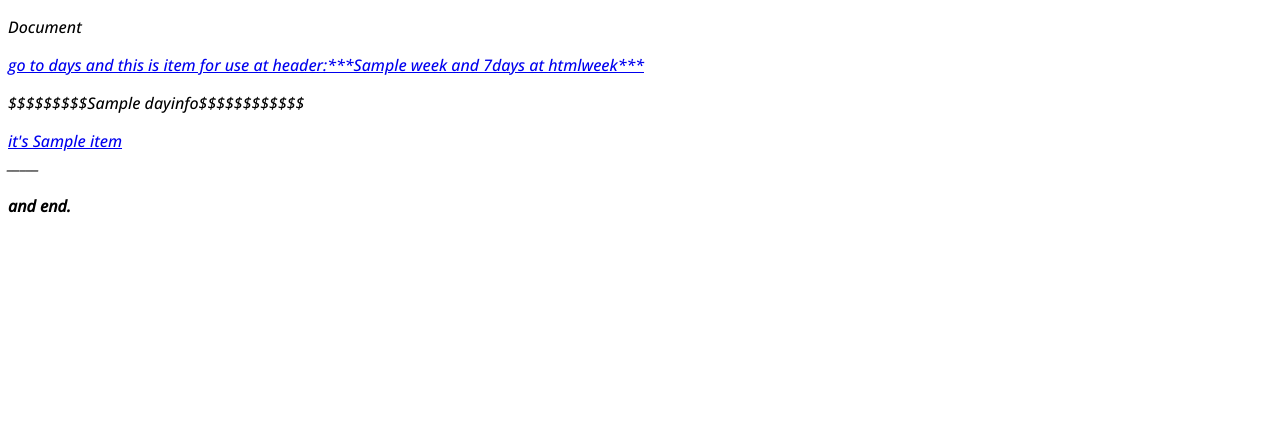
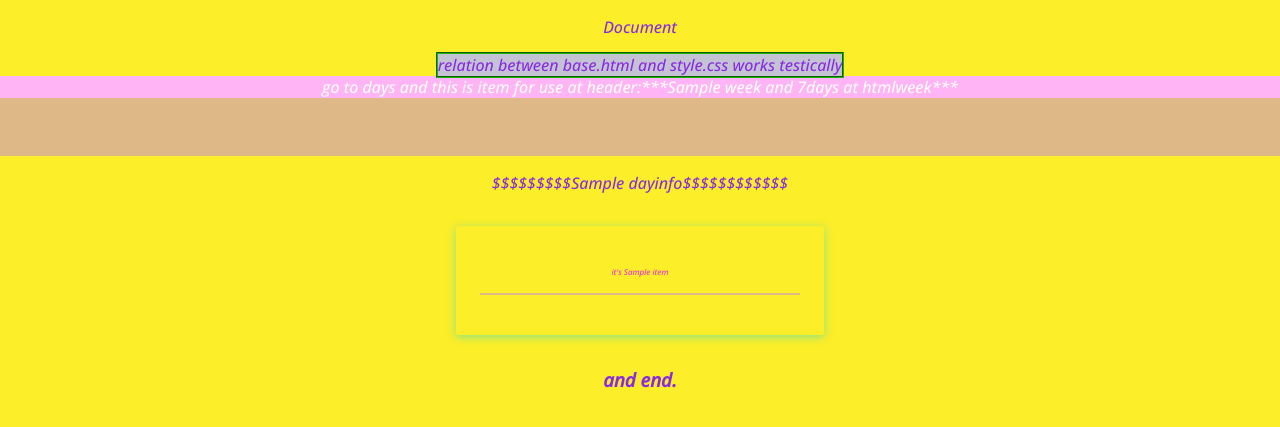
Before and after one commit to mohamadreza-darvishpour/django-learning-pro1, a Django app: template dj1th/firstapp/templates/firstapp/htmlweek.html in a window 1280 px wide. Shown: the top 427 px of the page. Run offline with Django 4.2, Linux system fonts and the light colour scheme; the template is opened without the code that fills it: most values are stand-ins (such as "Sample title", 1, 10 or a date in 2020).

Commit message:
25th.CSS uses much.some css command,tag<link rel=? href='{%static 'path..'%}',{%load static%},

```diff
--- /dev/null
+++ b/dj1th/firstapp/static/firstapp/firstapp2.css
@@ -0,0 +1,47 @@
+ul  {
+    list-style:none;
+    border:none;
+    margin: 2rem auto;
+    width: 70%;
+    max-width: 20rem;
+    box-shadow: 0 2px 8px rgba(28, 218, 224, 0.5);
+    padding: 1.5rem;
+    border-radius: 3px
+
+}
+
+li{
+    margin:1rem 0;
+    text-align:center;
+    font-size: .5rem;
+    border-bottom:2px solid rgb(165, 224, 47);
+    padding-bottom:1rem;
+}
+
+li:last-child {
+    border-bottom:2px solid burlywood;
+}
+
+
+li a{
+    text-decoration: none;
+    color:rgb(243, 43, 216)
+}
+
+li a:hover{
+    color:rgb(59, 231, 24);
+    transition:all ease .3s ;
+
+}
+
+li a:active{
+    color:brown;
+    transition:.1 ;
+
+}
+
+
+p,
+span{
+    text-align:center;
+}
--- a/dj1th/firstapp/templates/firstapp/cheers.html
+++ b/dj1th/firstapp/templates/firstapp/cheers.html
@@ -3,8 +3,11 @@
 
  {% block headblock %}
     <link rel="stylesheet" href="{% static 'firstapp/firstapp.css'%}" >
+    <link rel="stylesheet" href="{% static 'firstapp/firstapp2.css'%}">
+
+
     {% include 'includes/header_bar.html' with dayinfo="7days at cheers.html" %}
- <p>Document and$$$$$$$$$$ {{dayinfo}}$$$$$$$$$</p>
+    <p>Document and$$$ {{dayinfo}}$$$</p>
  {% endblock  %}
 
 
@@ -15,7 +18,6 @@
         </nav>
     </header>
         <h1> inheritence in templates are working..</h1>
-
         <h3> good move...</h3>
         {%if daydata is not None%}
             <span>{{daydata | title}} is exception.</span>   <!-- title is built in filter.-->
--- a/dj1th/firstapp/templates/firstapp/htmlweek.html
+++ b/dj1th/firstapp/templates/firstapp/htmlweek.html
@@ -1,23 +1,25 @@
+{% extends 'base.html' %}
+{%load static %}
+
+
+{% block headblock %}
+    <p>Document</p>
+    <link rel="stylesheet" href="{% static 'firstapp/firstapp2.css'%}">
 
 
 
-{% extends 'base.html' %}
-
-{% block headblock %}
-<p>Document</p>
 {% endblock headblock %}
 
 {% block body %}
     <!-- using template tags not built in filter.-->
     {% include 'includes/header_bar.html' with dayinfo='7days at htmlweek' %}
     <p>$$$$$$$$${{dayinfo}}$$$$$$$$$$$$</p>
-    {% for item in week %}
-        <span>
-       <a href= {%url 'the-day'  item  %}>    it's {{item}} </a>
-        </span>
-        <div>_____</div>
-
-    {% endfor %}
-
-    <h4>and end.</h4>
+    <ul>
+        {% for item in week %}
+                <li>
+                    <a href= {%url 'the-day'  item  %}>    it's {{item}} </a>
+                </li>
+        {% endfor %}
+    </ul>
+    <h3>and end.</h3>
 {% endblock body %}
--- /dev/null
+++ b/dj1th/static/includes/header_bar.css
@@ -0,0 +1,18 @@
+header{
+    width:auto;
+    height:5rem;
+    background-color: burlywood;
+}
+
+header a {
+    color:white;
+    font-size:1rem;
+    font-weight:lighter;
+    text-decoration:none;
+    background-color: rgb(255, 180, 245);
+    width:auto;
+    height:auto;
+    display:flex;
+    justify-content:    center;
+    align-content: center;
+}
--- a/dj1th/static/style.css
+++ b/dj1th/static/style.css
@@ -1,5 +1,20 @@
+
 
 @import url('https://fonts.googleapis.com/css2?family=Open+Sans:ital,wght@1,500&display=swap');
 html {
     font-family: 'Open Sans', sans-serif;
+    color:blueviolet;
 }
+
+span {
+    background-color: rgb(195, 195, 212);
+    margin:auto;
+    border:2px rgb(30, 179, 11) groove;
+}
+
+
+body {
+    margin:auto;
+    background-color: rgb(252, 238, 41);
+    text-align:center;
+}
--- a/dj1th/templates/base.html
+++ b/dj1th/templates/base.html
@@ -8,12 +8,18 @@
     <meta charset="UTF-8">
     <meta http-equiv="X-UA-Compatible" content="IE=edge">
     <meta name="viewport" content="width=device-width, initial-scale=1.0">
+    <link  rel="stylesheet"  href="{%static "style.css"%}" >
+    <link  rel="stylesheet"  href="{%static "includes/header_bar.css"%}" >
+
     {% block headblock %}
+          <link  rel="stylesheet"  href="{%static "style.css"%}" >
             default headblock
+
     {% endblock  %}
-    <link  rel="stylesheet"  href="{%static "style.css"%}" >
+
 </head>
 <body>
+    <span>relation between base.html and style.css works testically</span>
     {% block body %}
        default body argument
     {% endblock body %}
--- a/dj1th/templates/includes/header_bar.html
+++ b/dj1th/templates/includes/header_bar.html
@@ -1 +1,4 @@
+
+<header>
 <a href="htmlweeklsdfj"> go to days and this is item for use at header:***{{week}} and {{dayinfo}}***</a>
+</header>
```
Also changed, not shown: dj1th/firstapp/static/firstapp/firstapp.css (+8 -1 lines), dj1th/static/style2.css (added), dj1th/templates/404.html (line endings or trailing spaces). Lines whose indentation alone changed are shown as unchanged.
